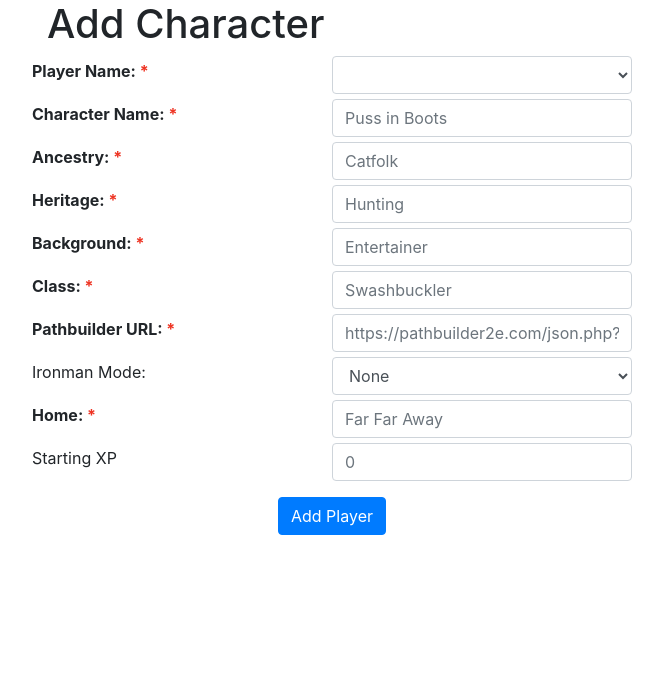
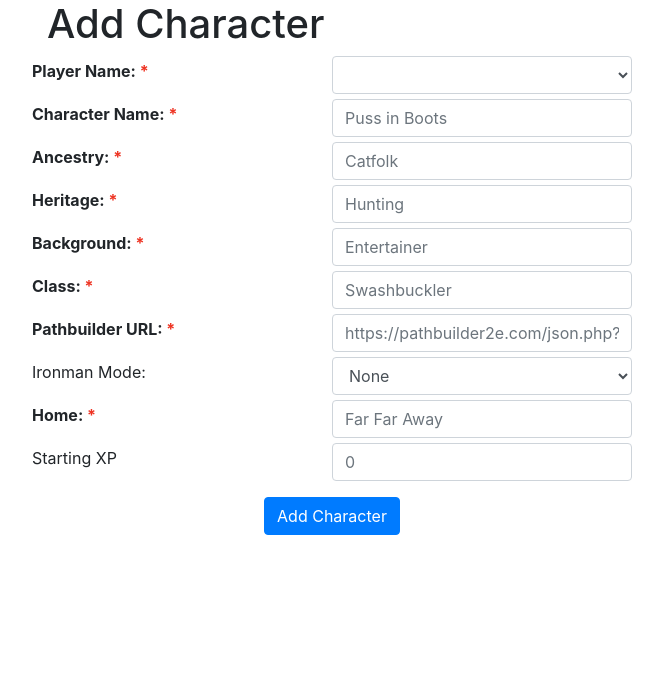
Before and after one commit to natis1/ett-py, a Flask app: page /add_character in a window 1280 px wide. Shown: the part 56-753 px from the top of the page, without its empty margins (308-971 px from the left). Run offline with Flask 2, Linux system fonts and the light colour scheme; the visitor is signed in with stand-in values (Sample User, id 1); lists and menus that the app fills with data are empty; some libraries are stand-ins or nearby versions.

Commit message:
Add character, reported by Ghost Yuki

```diff
--- a/website/templates/add_character.html
+++ b/website/templates/add_character.html
@@ -64,7 +64,7 @@
         </div>
     </div>
     <div align="center">
-        <button type="submit" class="btn btn-primary">Add Player</button>
+        <button type="submit" class="btn btn-primary">Add Character</button>
     </div>
 </form>
 
```
